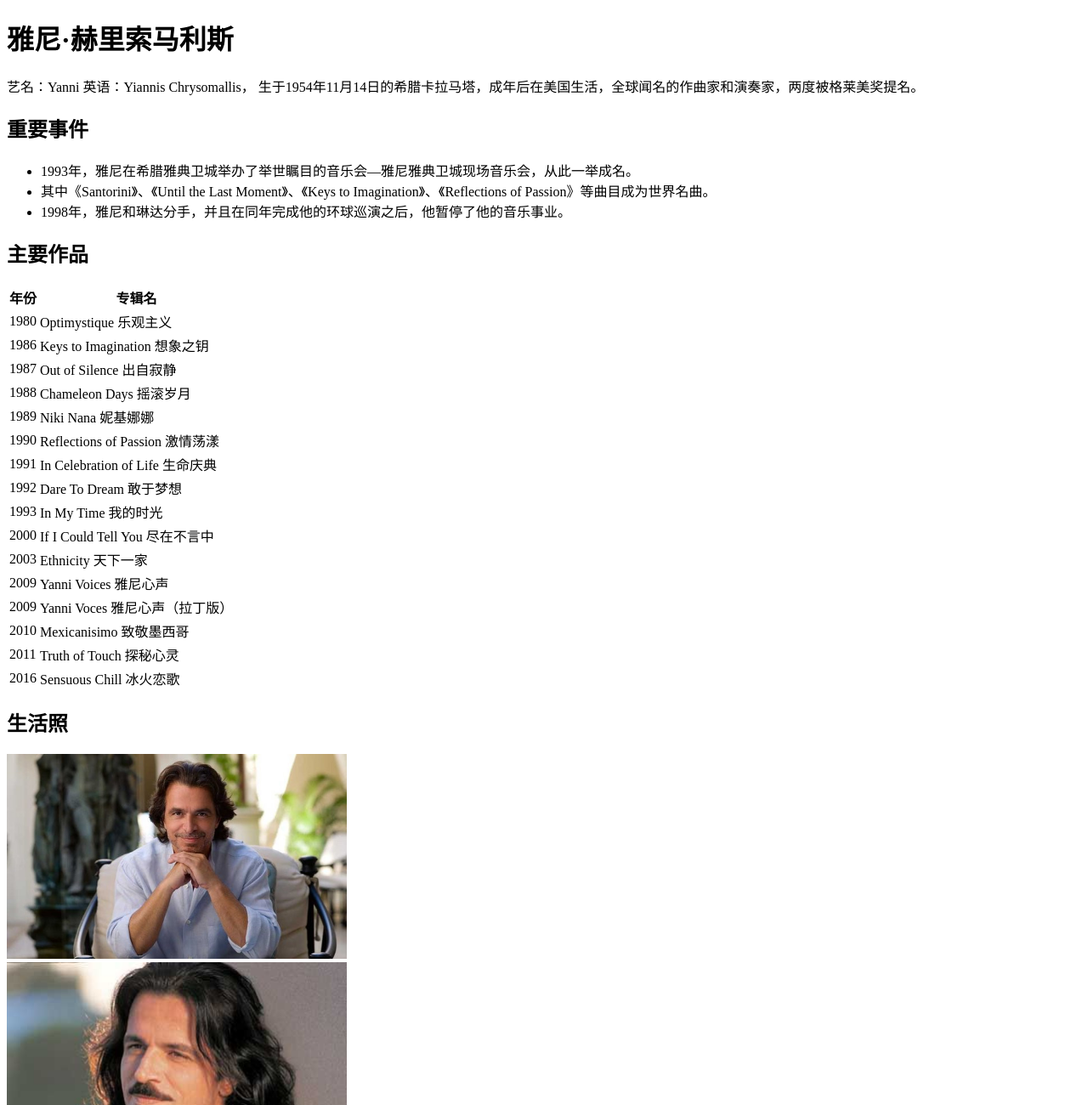
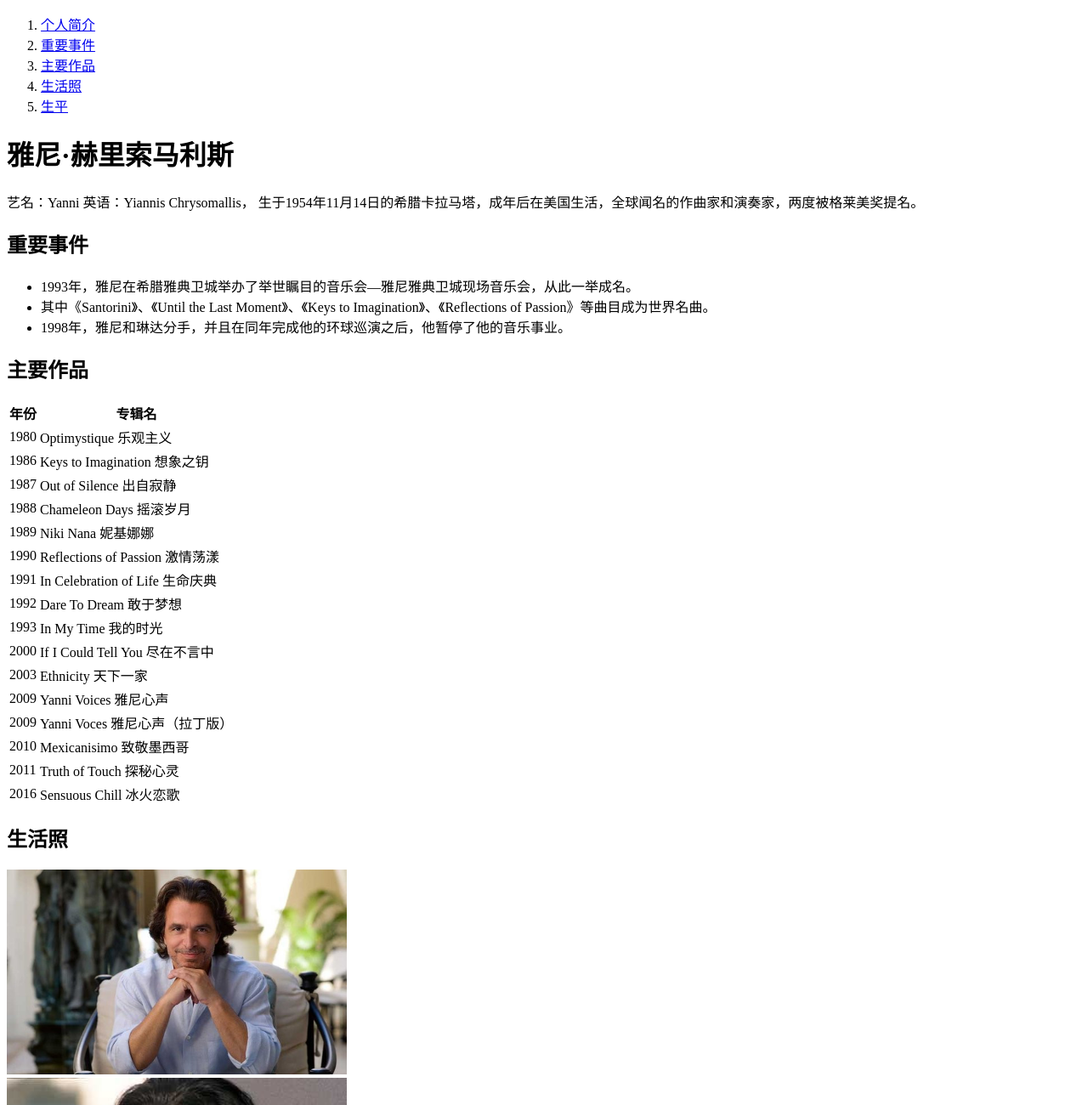
Before and after one commit to Flight-Yang/yanni, a plain HTML site: page index.html in a window 1280 px wide. Shown: the top 1300 px of the page at 85% size. Drawn offline with Linux system fonts and the light colour scheme.

Commit message:
更新index.html

```diff
--- a/index.html
+++ b/index.html
@@ -13,24 +13,37 @@
 </head>
 
 <body>
-    <h1>
-        雅尼·赫里索马利斯
-    </h1>
+    <nav>
+        <ol>
+            <li>
+                <a href="#Yanni">个人简介</a>
+            </li>
+            <li>
+                <a href="#events">重要事件</a>
+            </li>
+            <li>
+                <a href="#works">主要作品</a>
+            </li>
+            <li>
+                <a href="#pictures">生活照</a>
+            </li>
+            <li>
+                <a href="#life">生平</a>
+            </li>
+        </ol>
+    </nav>
+    <h1 id="Yanni">雅尼·赫里索马利斯</h1>
     <p>
         艺名：Yanni
         英语：Yiannis Chrysomallis， 生于1954年11月14日的希腊卡拉马塔，成年后在美国生活，全球闻名的作曲家和演奏家，两度被格莱美奖提名。
     </p>
-    <h2>
-        重要事件
-    </h2>
+    <h2 id="events">重要事件</h2>
     <ul>
         <li>1993年，雅尼在希腊雅典卫城举办了举世瞩目的音乐会—雅尼雅典卫城现场音乐会，从此一举成名。</li>
         <li>其中《Santorini》、《Until the Last Moment》、《Keys to Imagination》、《Reflections of Passion》等曲目成为世界名曲。</li>
         <li>1998年，雅尼和琳达分手，并且在同年完成他的环球巡演之后，他暂停了他的音乐事业。</li>
     </ul>
-    <h2>
-        主要作品
-    </h2>
+    <h2 id="works">主要作品</h2>
     <table>
         <thead>
             <tr><th>年份</th><th>专辑名</th></tr>
@@ -54,17 +67,18 @@
             <tr><td>2016</td>	<td>Sensuous Chill	冰火恋歌</td></tr>
     </tbody>
     </table>
-    <h2>
-        生活照
-    </h2>
-
-        <div><img width="400" src="images/1.jpg" alt="图一"></div>
-        <div><img width="400" src="images/2.jpeg" alt="图二"></div>
-
-
-    <h2>
-        生平
-    </h2>
+    <h2 id="pictures">生活照</h2>
+        <div>
+            <a href="images/1.jpg" target="_blank">
+                <img width="400" src="images/1.jpg" alt="图一">
+            </a>
+        </div>
+        <div>
+            <a href="images/2.jpeg" target="_blank">
+                <img width="400" src="images/2.jpeg" alt="图二">
+            </a>
+        </div>
+    <h2 id="life">生平</h2>
     <p>
     雅尼出生在一个很普通的希腊家庭，六岁的时候他开始弹钢琴，他的父母鼓励他按照自己的方式学习音乐，而非接受正规的音乐培训。童年的雅尼总是试图为电影配曲，他并不在意电影的故事情节，而是用脑子记下电影的配曲，回家后再用钢琴把它们弹出来，并逐步丰富旋律，他会给这些曲子取名为新音乐，因为他总是不断的给每个曲子加进更好的效果做出更好的改善。
     </p>
```
